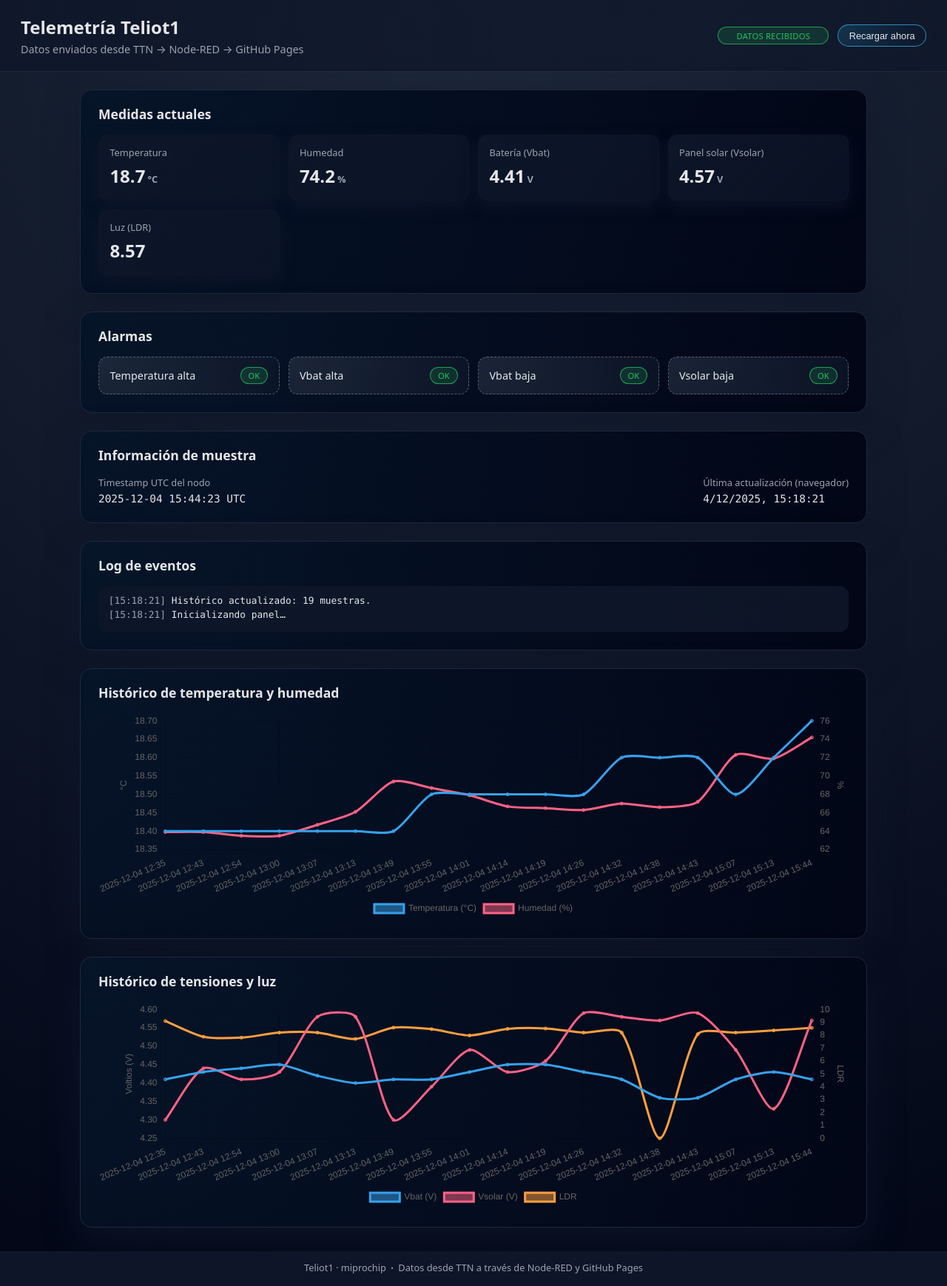
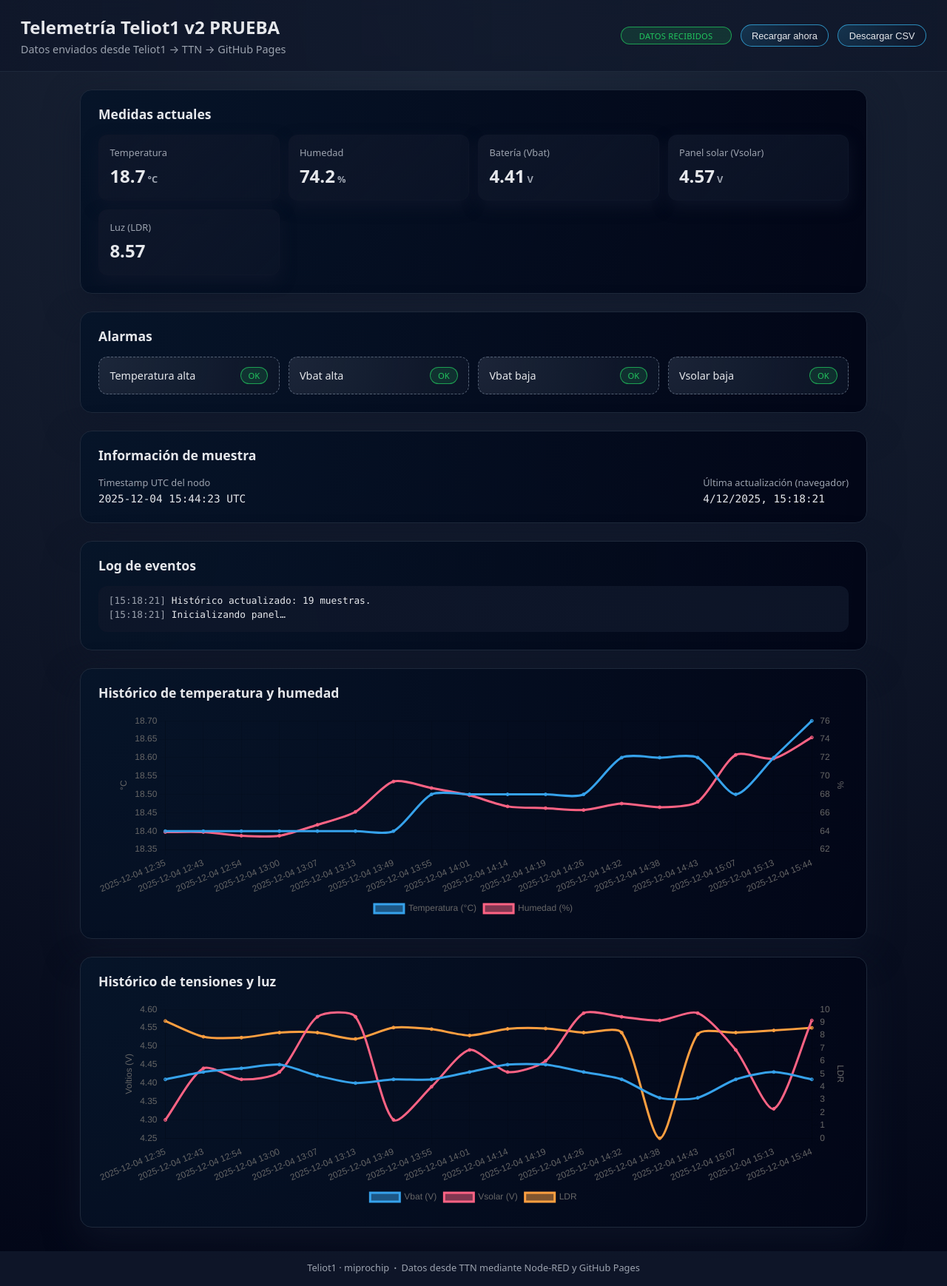
Before and after one commit to miprochip-com/teliot1, a plain HTML site: page index.html in a window 1280 px wide. Shown: the whole page at 74% size. Drawn offline with nearby package versions, Linux system fonts and the light colour scheme.

Commit message:
Add files via upload

```diff
--- a/index.html
+++ b/index.html
@@ -2,73 +2,58 @@
 <html lang="es">
 <head>
   <meta charset="UTF-8" />
-  <meta
-    name="viewport"
-    content="width=device-width, initial-scale=1.0"
-  />
+  <meta name="viewport" content="width=device-width, initial-scale=1.0"/>
   <title>Telemetría Teliot1</title>
   <link rel="stylesheet" href="style.css" />
 </head>
+
 <body>
   <header class="header">
     <div class="header-title">
-      <h1>Telemetría Teliot1</h1>
-      <p class="subtitle">
-        Datos enviados desde TTN &rarr; Node-RED &rarr; GitHub Pages
-      </p>
+      <h1>Telemetría Teliot1 v2 PRUEBA</h1>
+      <p class="subtitle">Datos enviados desde Teliot1 → TTN → GitHub Pages</p>
     </div>
+
     <div class="header-status">
-      <span id="connection-status" class="badge badge-gray">
-        Estado: esperando datos…
-      </span>
-      <button id="refresh-btn" class="btn">
-        Recargar ahora
-      </button>
+      <span id="connection-status" class="badge badge-gray">Estado: esperando datos…</span>
+
+      <button id="refresh-btn" class="btn">Recargar ahora</button>
+
+      <!-- Botón CSV -->
+      <button id="download-csv" class="btn">Descargar CSV</button>
     </div>
   </header>
 
   <main class="main">
-    <!-- Panel principal de medidas -->
+
+    <!-- Panel principal -->
     <section class="card">
       <h2>Medidas actuales</h2>
+
       <div class="grid grid-4">
         <div class="metric">
           <div class="metric-label">Temperatura</div>
-          <div class="metric-value">
-            <span id="temperature">--</span>
-            <span class="metric-unit">°C</span>
-          </div>
+          <div class="metric-value"><span id="temperature">--</span><span class="metric-unit">°C</span></div>
         </div>
 
         <div class="metric">
           <div class="metric-label">Humedad</div>
-          <div class="metric-value">
-            <span id="humidity">--</span>
-            <span class="metric-unit">%</span>
-          </div>
+          <div class="metric-value"><span id="humidity">--</span><span class="metric-unit">%</span></div>
         </div>
 
         <div class="metric">
           <div class="metric-label">Batería (Vbat)</div>
-          <div class="metric-value">
-            <span id="vbat">--</span>
-            <span class="metric-unit">V</span>
-          </div>
+          <div class="metric-value"><span id="vbat">--</span><span class="metric-unit">V</span></div>
         </div>
 
         <div class="metric">
           <div class="metric-label">Panel solar (Vsolar)</div>
-          <div class="metric-value">
-            <span id="vsolar">--</span>
-            <span class="metric-unit">V</span>
-          </div>
+          <div class="metric-value"><span id="vsolar">--</span><span class="metric-unit">V</span></div>
         </div>
 
         <div class="metric">
           <div class="metric-label">Luz (LDR)</div>
-          <div class="metric-value">
-            <span id="ldr">--</span>
-          </div>
+          <div class="metric-value"><span id="ldr">--</span></div>
         </div>
       </div>
     </section>
@@ -77,6 +62,7 @@
     <section class="card">
       <h2>Alarmas</h2>
       <div class="grid grid-4">
+
         <div class="alarm-item" id="alarm_temp_high">
           <div class="alarm-label">Temperatura alta</div>
           <span class="badge badge-gray">Sin datos</span>
@@ -99,7 +85,7 @@
       </div>
     </section>
 
-    <!-- Información de timestamp -->
+    <!-- Timestamps -->
     <section class="card">
       <h2>Información de muestra</h2>
       <div class="info-row">
@@ -114,13 +100,13 @@
       </div>
     </section>
 
-    <!-- Log simple -->
+    <!-- Log -->
     <section class="card">
       <h2>Log de eventos</h2>
       <div id="log" class="log"></div>
     </section>
 
-    <!-- NUEVO: histórico temperatura / humedad -->
+    <!-- Gráficas -->
     <section class="card">
       <h2>Histórico de temperatura y humedad</h2>
       <div class="chart-wrapper">
@@ -128,27 +114,21 @@
       </div>
     </section>
 
-    <!-- NUEVO: histórico Vbat / Vsolar / LDR -->
     <section class="card">
       <h2>Histórico de tensiones y luz</h2>
       <div class="chart-wrapper">
         <canvas id="chart-power-light"></canvas>
       </div>
     </section>
+
   </main>
 
   <footer class="footer">
-    <span>Teliot1 · miprochip</span>
-    <span class="dot">•</span>
-    <span>
-      Datos desde TTN a través de Node-RED y GitHub Pages
-    </span>
+    <span>Teliot1 · miprochip</span> <span class="dot">•</span>
+    <span>Datos desde TTN mediante Node-RED y GitHub Pages</span>
   </footer>
 
-  <!-- Librería de gráficos -->
-
-<script src="https://cdn.jsdelivr.net/npm/chart.js"></script>
-  <!-- Lógica de la página -->
+  <script src="https://cdn.jsdelivr.net/npm/chart.js"></script>
   <script src="app.js"></script>
 </body>
 </html>
```
